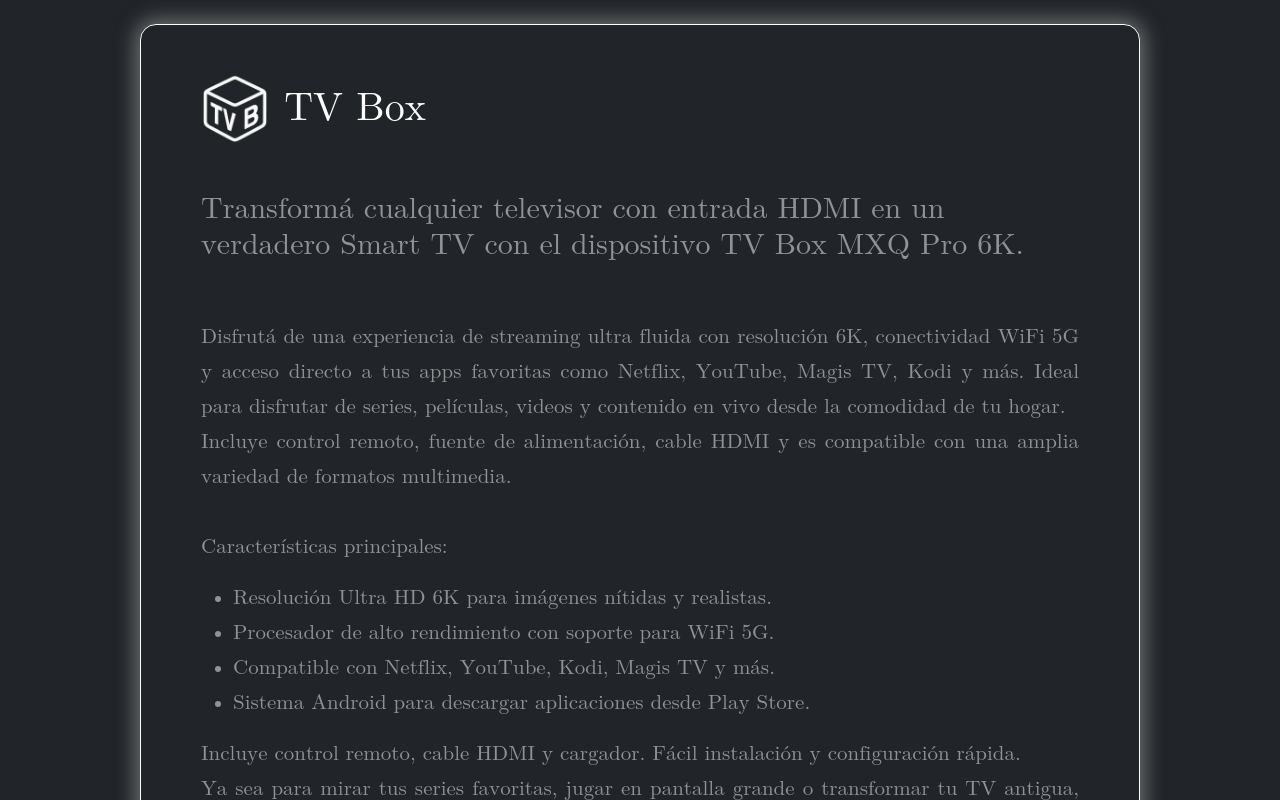
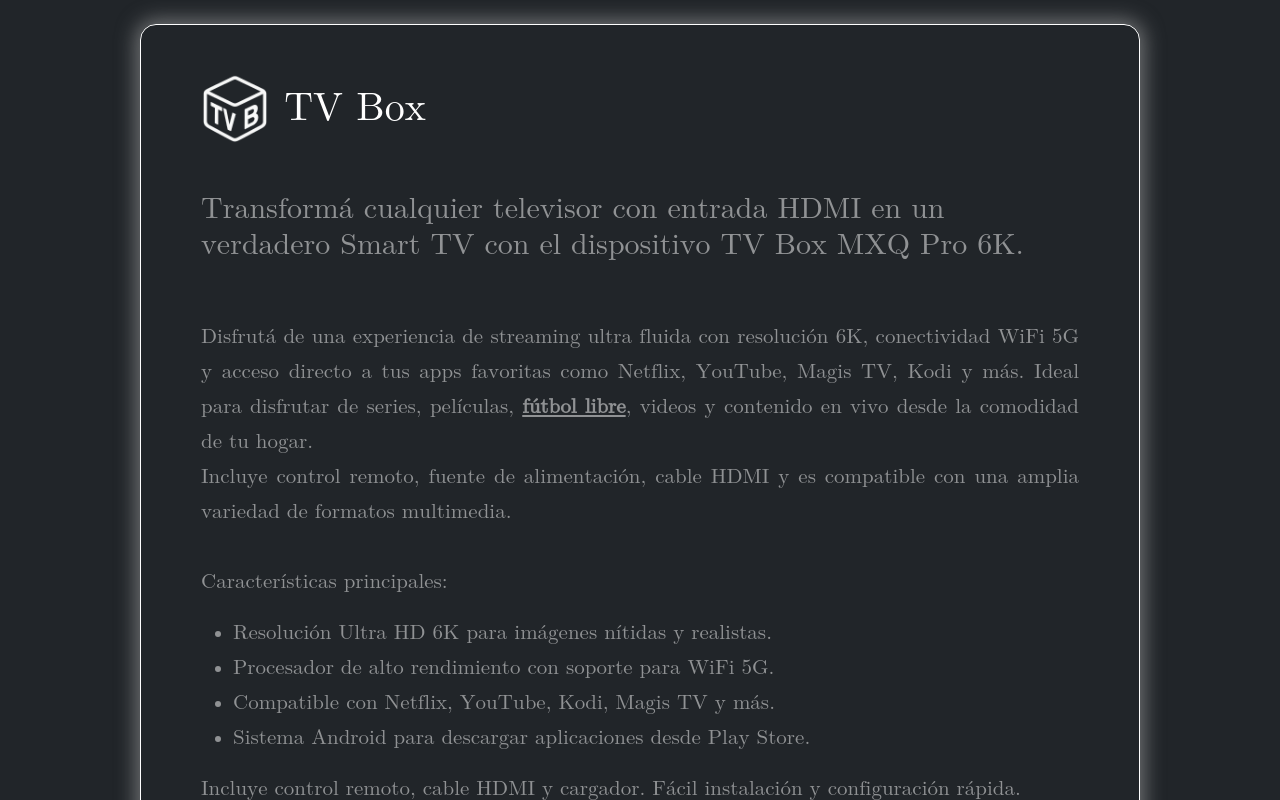
Before and after one commit to pablo-salituri/TVBOX, a React (Create React App) app: page / in a window 1280 px wide. Shown: the top 800 px of the page. Built offline with nearby package versions, Linux system fonts and the light colour scheme.

Commit message:
Fix: Corrections

```diff
--- a/src/Components/BuySection.jsx
+++ b/src/Components/BuySection.jsx
@@ -37,6 +37,11 @@
           }}
         >
           <li>
+            Antes de efectuar la compra escribinos <u>natalia_rq@hotmail.com</u>{" "}
+            para coordinar la entrega. Si residís en el casco urbano de La
+            Plata, el envío es gratis; ya que es un producto platense.
+          </li>
+          <li>
             Efectuá la transferencia a la cuenta con los siguientes datos:
           </li>
           <ul>
@@ -62,10 +67,9 @@
               <u>Banco:</u> Banco de la Provincia de Buenos Aires
             </li>
           </ul>
+
           <li>
-            Compartinos el comprobante a <u>natalia_rq@hotmail.com</u> para que
-            podamos coordinar la entrega. Si residís en el casco urbano de La
-            Plata, el envío es gratis.
+            Compartinos el comprobante a <u>natalia_rq@hotmail.com</u>
           </li>
           <li>!Y listo! Ya estás listo para empezar a disfrutar del TV Box.</li>
         </ol>
--- a/src/Components/Home.jsx
+++ b/src/Components/Home.jsx
@@ -30,8 +30,11 @@
             Disfrutá de una experiencia de streaming ultra fluida con resolución
             6K, conectividad WiFi 5G y acceso directo a tus apps favoritas como
             Netflix, YouTube, Magis TV, Kodi y más. Ideal para disfrutar de
-            series, películas, videos y contenido en vivo desde la comodidad de
-            tu hogar. <br />
+            series, películas,{" "}
+            <b>
+              <u>fútbol libre</u>
+            </b>
+            , videos y contenido en vivo desde la comodidad de tu hogar. <br />
             Incluye control remoto, fuente de alimentación, cable HDMI y es
             compatible con una amplia variedad de formatos multimedia.
             <br />
```
